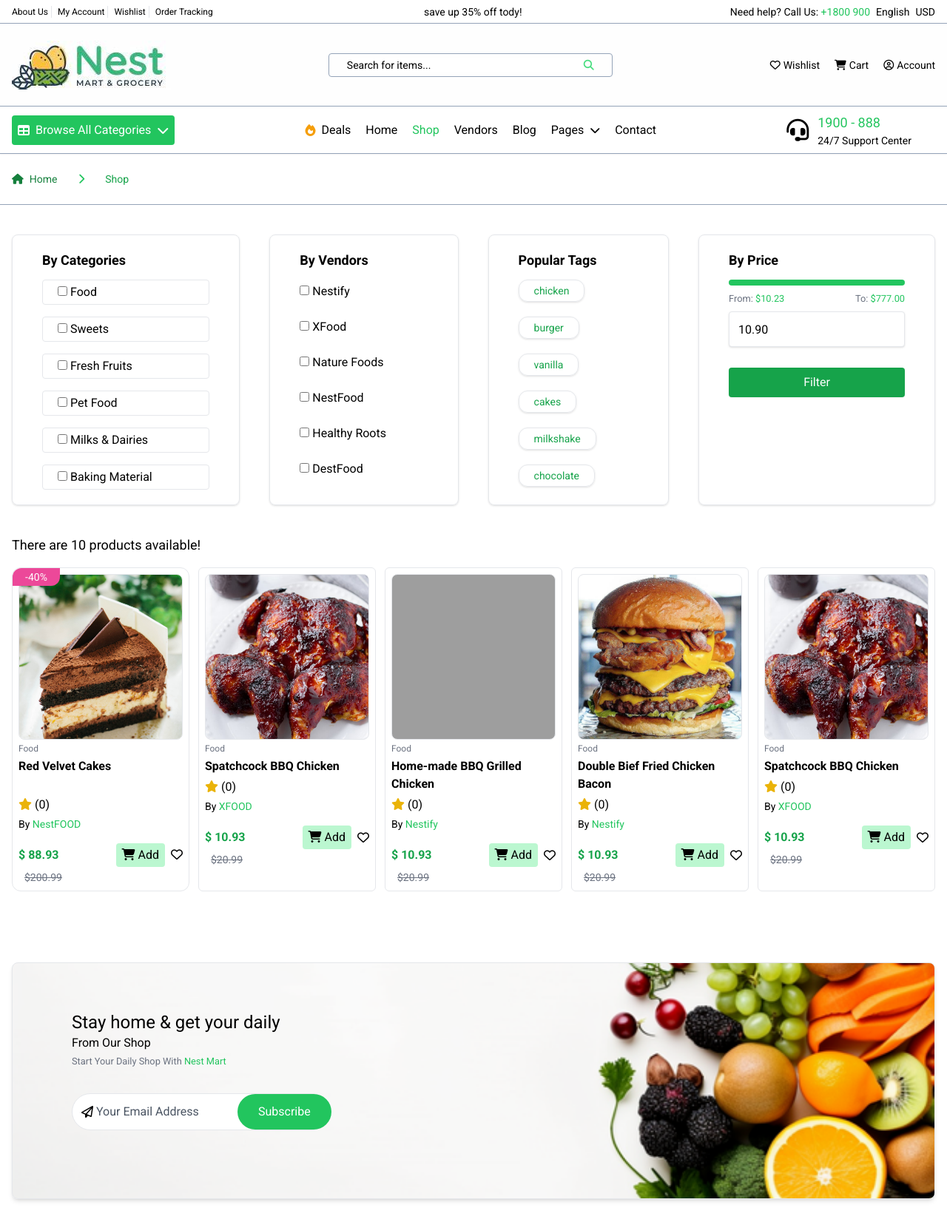
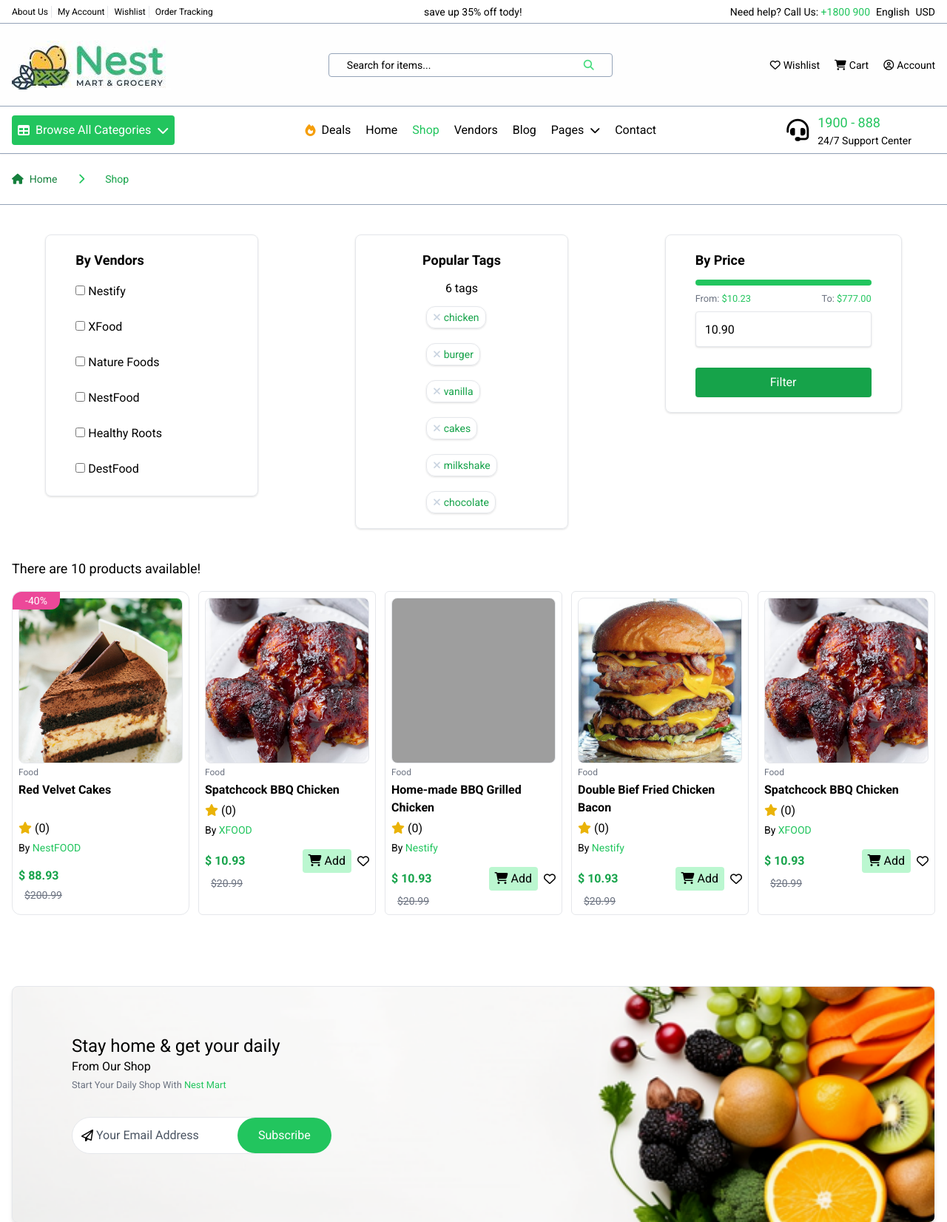
Before and after one commit to osama784/Eommerce, a Django app: page /shop/ in a window 1280 px wide. Shown: the top 1652 px of the page at 74% size. Before the commit the page ends 1624 px from the top, so only its background shows below. Run offline with Django 5.2, Linux system fonts and the light colour scheme; grey boxes are pictures that could not be loaded.

Commit message:
adding the page vendor-list.html and partials/vendor-product-partial.html and fixing some issues

```diff
--- a/products/urls.py
+++ b/products/urls.py
@@ -9,6 +9,7 @@ urlpatterns = [
     path('shop/', views.shop, name="shop"),
     path('categories/<str:category>/', views.category, name="category"),
     path('vendors/<str:vendor>', views.vendor, name='vendor'),
+    path('vendors/', views.vendor_list, name="vendor-list"),
     path('about-us/', views.about_us, name='about-us'),
     path('contact/', views.contact, name='contact'),
     path('purchase-guide/', views.purchase_guide, name='purchase-guide'),
--- a/products/views.py
+++ b/products/views.py
@@ -34,6 +34,9 @@ def shop(request):
 def vendor(request, vendor):
     return render(request, 'vendor.html')
 
+def vendor_list(request):
+    return render(request, 'vendors_list.html')
+
 def category(request, category):
     return render(request, 'category.html')
 
--- a/static/css/output.css
+++ b/static/css/output.css
@@ -1096,8 +1114,20 @@ video {
   max-width: 28rem;
 }
 
-.max-w-80{
-  max-width: 20rem;
+.max-w-72{
+  max-width: 18rem;
+}
+
+.max-w-32{
+  max-width: 8rem;
+}
+
+.max-w-64{
+  max-width: 16rem;
+}
+
+.max-w-96{
+  max-width: 24rem;
 }
 
 .flex-1{
@@ -1198,6 +1233,10 @@ video {
   justify-content: space-between;
 }
 
+.justify-around{
+  justify-content: space-around;
+}
+
 .gap-1{
   gap: 0.25rem;
 }
@@ -1904,6 +1942,11 @@ video {
   color: rgb(8 47 73 / var(--tw-text-opacity));
 }
 
+.text-slate-300{
+  --tw-text-opacity: 1;
+  color: rgb(203 213 225 / var(--tw-text-opacity));
+}
+
 .text-slate-900{
   --tw-text-opacity: 1;
   color: rgb(15 23 42 / var(--tw-text-opacity));
@@ -2056,6 +2118,11 @@ video {
 
 .\*\:h-7 > *{
   height: 1.75rem;
+}
+
+.\*\:h-fit > *{
+  height: -moz-fit-content;
+  height: fit-content;
 }
 
 .\*\:w-20 > *{
--- a/templates/category.html
+++ b/templates/category.html
@@ -9,13 +9,13 @@
 
 {% block content %}
 {% include 'partials/navbar.html' with chosen="shop"%}
-{% include 'path.html' with parent_page_name='Categories' page_name="category_name"%}
+{% include 'partials/path.html' with parent_page_name='Categories' page_name="category_name"%}
 
 <div class="container mx-auto px-4 my-5">
     <div class="flex flex-col gap-3 bg-green-100 border rounded-lg py-20 text-center px-4 sm:px-20 sm:text-left">
         <h1 class="font-bold text-4xl">#Burger</h1>
         <div class="flex flex-wrap gap-3 items-center text-sm justify-center sm:justify-normal">
-            <a href="{% url 'index'%}">
+            <a href="{% url 'home'%}">
                 <div class="text-green-700 flex items-center gap-2">
                     <i class="fa-solid fa-house"></i>
                     <span>Home</span>
--- a/templates/index.html
+++ b/templates/index.html
@@ -11,7 +11,7 @@
 
 {% include 'partials/navbar.html' with chosen="home" %}
 
-<div class="grid grid-cols-12 gap-4 container mx-auto my-5 px-4">
+<div class="grid grid-cols-12 gap-4 container mx-auto my-5 px-4 xl:max-w-7xl">
     <div class="grid-cols-2 gap-y-5 hidden col-span-3 lg:grid">
         <div class="rounded-lg shadow-md border flex col-span-full p-3 flex-col">
             <h2 class="font-bold border-b pb-3 text-lg">Category</h2>
@@ -194,7 +194,7 @@
                 <i class="fa-regular fa-paper-plane"></i>
                 <input type="text" placeholder="Your Email Address"
                     class="rounded-xl placeholder:text-gray-600 p-1 outline-none max-[460px]:p-2 max-[460px]:w-full" />
-                <button class="bg-green-500 text-white rounded-full py-3 px-7">
+                <button class="bg-green-500 hover:bg-amber-400 translate-x-1 hover:translate-x-0 transition-[background-color,transform] text-white rounded-full py-3 px-7">
                     Subscribe
                 </button>
             </div>
--- a/templates/partials/product-partial.html
+++ b/templates/partials/product-partial.html
@@ -31,10 +31,15 @@
     </p>
     <div class="flex justify-between items-center mt-3">
         <span class="text-green-600 font-bold">$ 88.93</span>
+        {% if request.user.is_authenticated %}
         <div class="flex items-center gap-2">
-            <div class="bg-green-200 hover:bg-green-500 group cursor-pointer transition-colors px-2 py-1 rounded">
-                <i class="fa-solid fa-cart-shopping"></i>
-                <button class="group-hover:text-white">Add</button>
+            <div class="bg-green-200 hover:bg-green-500 group cursor-pointer transition-colors px-2 py-1 rounded"
+                x-data="{addedToCart: false}" x-on:click="addedToCart = true">
+                <div x-show="!addedToCart">
+                    <i class="fa-solid fa-cart-shopping"></i>
+                    <button class="group-hover:text-white" >Add</button>
+                </div>
+                <i class="fa-solid fa-check group-hover:text-white transition-colors" x-show="addedToCart"></i>
             </div>
             <div class="cursor-pointer" x-data="{heartHovered: false, heartClicked:false}" x-on:mouseover="heartHovered = true" x-on:mouseleave="heartHovered = false"
                 x-on:click="heartClicked = !heartClicked">
@@ -42,6 +47,7 @@
                 <i class="fa-solid fa-heart text-red-400" x-show="heartHovered || heartClicked"></i>
             </div>
         </div>
+        {% endif %}
     </div>
     <small class="line-through text-gray-500 text-sm ml-2">$200.99</small>
 </div>
--- a/templates/product.html
+++ b/templates/product.html
@@ -156,8 +156,8 @@
                                 </div>
                             </div>
                         </div>
-
-                        <div class="grow flex flex-col gap-2">
+                        {% if request.user.is_authenticated %}
+                        <div id="add-comment" class="grow flex flex-col gap-2">
                             <h3 class="font-medium">Add a Review</h3>
                             <textarea name="" id="" class="rounded-lg border p-2 w-full h-56"></textarea>
                             <select name="" id="" class="font-[FontAwesome] p-3 rounded-lg border w-fit">
@@ -194,6 +194,7 @@
                                     Review</button>
                             </div>
                         </div>
+                        {% endif %}
                     </div>
                     <div class="flex flex-col gap-3 xl:w-5/12 ">
                         <div class="font-medium">
--- a/templates/shop.html
+++ b/templates/shop.html
@@ -10,39 +10,10 @@
 {% include "partials/navbar.html" with chosen="shop" %}
 
 {% include "partials/path.html" with parent_page_name="Shop"%}
-<div class="container mx-auto px-4 my-10 xl:max-w-7xl">
+<div class="container mx-auto px-4 my-10 xl:max-w-7xl" x-data="{productsTags: [] }">
     <div class="flex flex-col gap-10">
-        <div class="flex gap-10 flex-wrap justify-between *:shadow *:rounded-lg *:border *:py-5 *:px-10 *:grow">
-            <div class="flex flex-col gap-3">
-                <h2 class="font-bold text-lg">By Categories</h2>
-                <div class="flex flex-col gap-4 *:border *:py-1 *:px-5 *:rounded">
-                    <div>
-                        <input type="checkbox" name="food" id="">
-                        <label for="food">Food</label>
-                    </div>
-                    <div>
-                        <input type="checkbox" name="sweet" id="">
-                        <label for="sweet">Sweets</label>
-                    </div>
-                    <div>
-                        <input type="checkbox" name="fruit" id="">
-                        <label for="fruit">Fresh Fruits</label>
-                    </div>
-                    <div>
-                        <input type="checkbox" name="pet" id="">
-                        <label for="pet">Pet Food</label>
-                    </div>
-                    <div>
-                        <input type="checkbox" name="milk" id="">
-                        <label for="milks">Milks & Dairies</label>
-                    </div>
-                    <div>
-                        <input type="checkbox" name="bake" id="">
-                        <label for="bake">Baking Material</label>
-                    </div>
-                </div>
-            </div>
-            <div class="flex flex-col gap-3">
+        <div class="flex gap-10 flex-wrap justify-around *:h-fit *:shadow *:rounded-lg *:border *:py-5 *:px-10 *:grow">
+            <div class="flex flex-col gap-3 max-w-72">
                 <h2 class="font-bold text-lg">By Vendors</h2>
                 <div class="flex flex-col gap-4 *:py-1">
                     <div>
@@ -71,19 +42,55 @@
                     </div>
                 </div>
             </div>
-            <div class="flex flex-col gap-3">
+            <div class="flex flex-col gap-3 max-w-72 items-center" x-data="{numberOfTags: 6}">
                 <h2 class="font-bold text-lg">Popular Tags</h2>
-                <div class="flex flex-col gap-5 *:border *:py-1 *:px-5 *:rounded-xl *:shadow *:w-fit text-sm">
-                    <a href="" class="text-green-600 hover:-translate-y-1 transition-transform">chicken</a>
-                    <a href="" class="text-green-600 hover:-translate-y-1 transition-transform">burger</a>
-                    <a href="" class="text-green-600 hover:-translate-y-1 transition-transform">vanilla</a>
-                    <a href="" class="text-green-600 hover:-translate-y-1 transition-transform">cakes</a>
-                    <a href="" class="text-green-600 hover:-translate-y-1 transition-transform">milkshake</a>
-                    <a href="" class="text-green-600 hover:-translate-y-1 transition-transform">chocolate</a>
-
+                <p x-text="`${numberOfTags} tags`"></p>
+                <div class="flex flex-col gap-5 *:border *:py-1 *:px-2 *:rounded-xl *:shadow *:w-fit text-sm">
+                    <div class="text-green-600 hover:-translate-y-1 transition-transform flex items-center gap-1" x-data="{isChosen : true}">
+                        <div x-on:click="isChosen = !isChosen;!isChosen && numberOfTags --;isChosen && numberOfTags ++">
+                            <i class="fa-solid fa-xmark text-slate-300 cursor-pointer hover:text-black transition-colors"
+                                x-bind:class="!isChosen && 'rotate-45' "></i>
+                        </div>
+                        <p>chicken</p>
+                    </div>
+                    <div class="text-green-600 hover:-translate-y-1 transition-transform flex items-center gap-1" x-data="{isChosen : true}">
+                        <div x-on:click="isChosen = !isChosen;!isChosen && numberOfTags --;isChosen && numberOfTags ++">
+                            <i class="fa-solid fa-xmark text-slate-300 cursor-pointer hover:text-black transition-colors"
+                                x-bind:class="!isChosen && 'rotate-45' "></i>
+                        </div>
+                        <p>burger</p>
+                    </div>
+                    <div class="text-green-600 hover:-translate-y-1 transition-transform flex items-center gap-1" x-data="{isChosen : true}">
+                        <div x-on:click="isChosen = !isChosen;!isChosen && numberOfTags --;isChosen && numberOfTags ++">
+                            <i class="fa-solid fa-xmark text-slate-300 cursor-pointer hover:text-black transition-colors"
+                                x-bind:class="!isChosen && 'rotate-45' "></i>
+                        </div>
+                        <p>vanilla</p>
+                    </div>
+                    <div class="text-green-600 hover:-translate-y-1 transition-transform flex items-center gap-1" x-data="{isChosen : true}">
+                        <div x-on:click="isChosen = !isChosen;!isChosen && numberOfTags --;isChosen && numberOfTags ++">
+                            <i class="fa-solid fa-xmark text-slate-300 cursor-pointer hover:text-black transition-colors"
+                                x-bind:class="!isChosen && 'rotate-45' "></i>
+                        </div>
+                        <p>cakes</p>
+                    </div>
+                    <div class="text-green-600 hover:-translate-y-1 transition-transform flex items-center gap-1" x-data="{isChosen : true}">
+                        <div x-on:click="isChosen = !isChosen;!isChosen && numberOfTags --;isChosen && numberOfTags ++">
+                            <i class="fa-solid fa-xmark text-slate-300 cursor-pointer hover:text-black transition-colors"
+                                x-bind:class="!isChosen && 'rotate-45' "></i>
+                        </div>
+                        <p>milkshake</p>
+                    </div>
+                    <div class="text-green-600 hover:-translate-y-1 transition-transform flex items-center gap-1" x-data="{isChosen : true}">
+                        <div x-on:click="isChosen = !isChosen;!isChosen && numberOfTags --;isChosen && numberOfTags ++">
+                            <i class="fa-solid fa-xmark text-slate-300 cursor-pointer hover:text-black transition-colors"
+                                x-bind:class="!isChosen && 'rotate-45' "></i>
+                        </div>
+                        <p>chocolate</p>
                     </div>
                 </div>
-            <div class="max-w-80 flex flex-col gap-3">
+            </div>
+            <div class="max-w-80 flex flex-col gap-3 justify-between">
                     <h2 class="font-bold text-lg">By Price</h2>
                     <div class="flex flex-col gap-2">
                         <div class="h-2 w-full bg-green-500 rounded"></div>
@@ -95,18 +102,12 @@
                         <button
                             class="w-full text-center text-white bg-green-600 mt-5 rounded py-2 shadow-sm hover:bg-amber-500 transition-colors">Filter</button>
                     </div>
+
             </div>
         </div>
         <div class="rounded-lg flex flex-col gap-y-4">
-            <div class="flex justify-between items-center w-full relative">
+            <div class="flex flex-wrap justify-between items-center gap-5 w-full relative">
                 <h3 class="text-lg">There are 10 products available!</h3>
-                <div>
-
-                </div>
-                <div
-                    class="md:hidden cursor-pointer bg-gray-700 hover:bg-gray-800 transition-colors text-white py-1 px-2 shadow rounded">
-                    <i class="fa-solid fa-ellipsis"></i>
-                </div>
             </div>
             <div class="grid max-[430px]:grid-cols-2 grid-cols-4 md:grid-cols-6 lg:grid-cols-8 xl:grid-cols-10 gap-3">
                 {% static 'images/cake.jpg' as product_image%}
```
Also changed, not shown: other parts of static/css/output.css (+69 -14 lines), templates/partials/vendor-product-partial.html (added, +26 -0 lines), templates/vendor.html (+2 -53 lines), templates/vendors_list.html (added, +116 -0 lines), db.sqlite3. Lines whose indentation alone changed are shown as unchanged.
